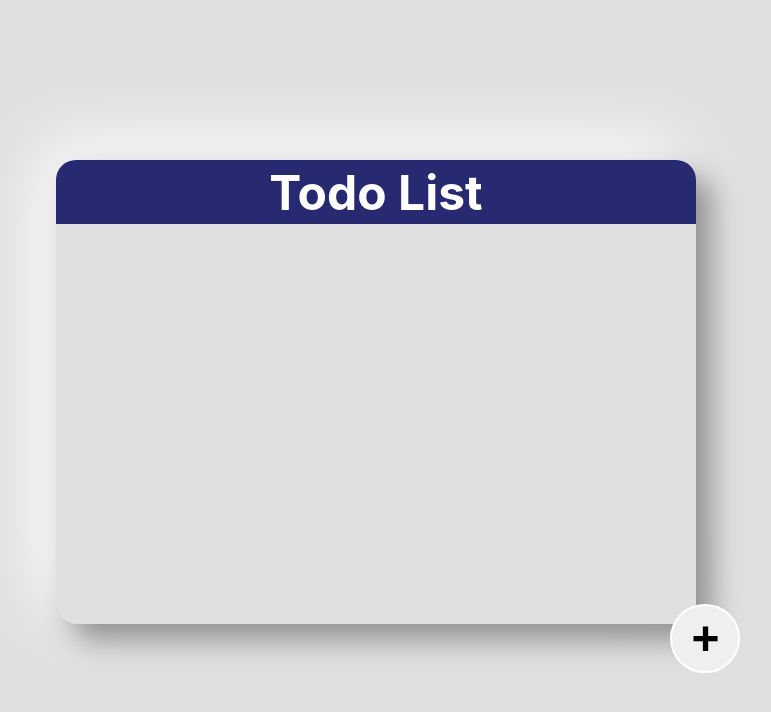
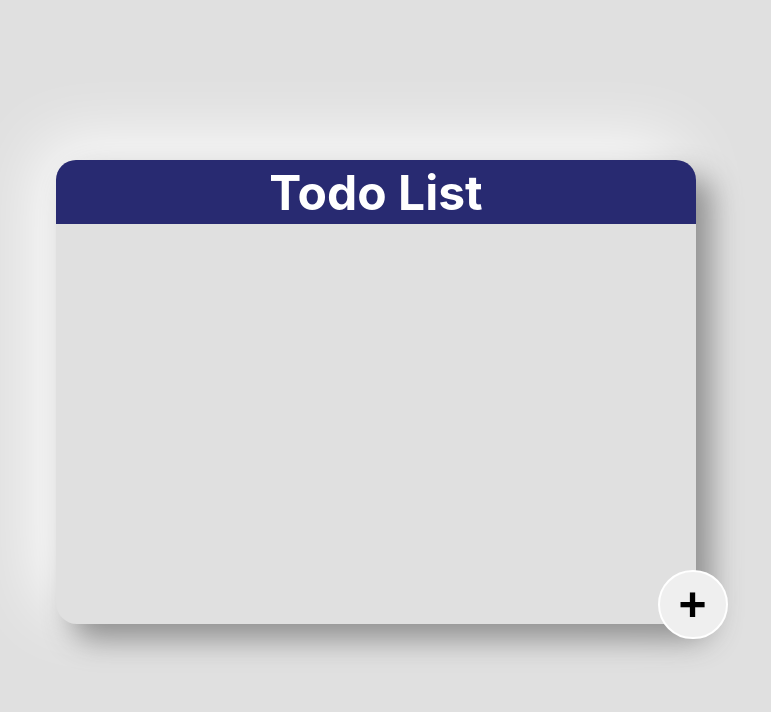
Before and after one commit to AdarshNaikDev/simple-todo, a React (Create React App) app: page / in a window 1280 px wide. Shown: the top 712 px of the page, without its empty margins (264-1035 px from the left). Built offline with nearby package versions, Linux system fonts and the light colour scheme.

Commit message:
button positioning fixed

```diff
--- a/src/App.css
+++ b/src/App.css
@@ -95,8 +95,8 @@
 
 .create-task-btn {
   position: relative;
-  left: 73vw;
-  top: 17.5vh;
+  left: 72vw;
+  top: 13.2vh;
 }
 
 .create-btn {
```
